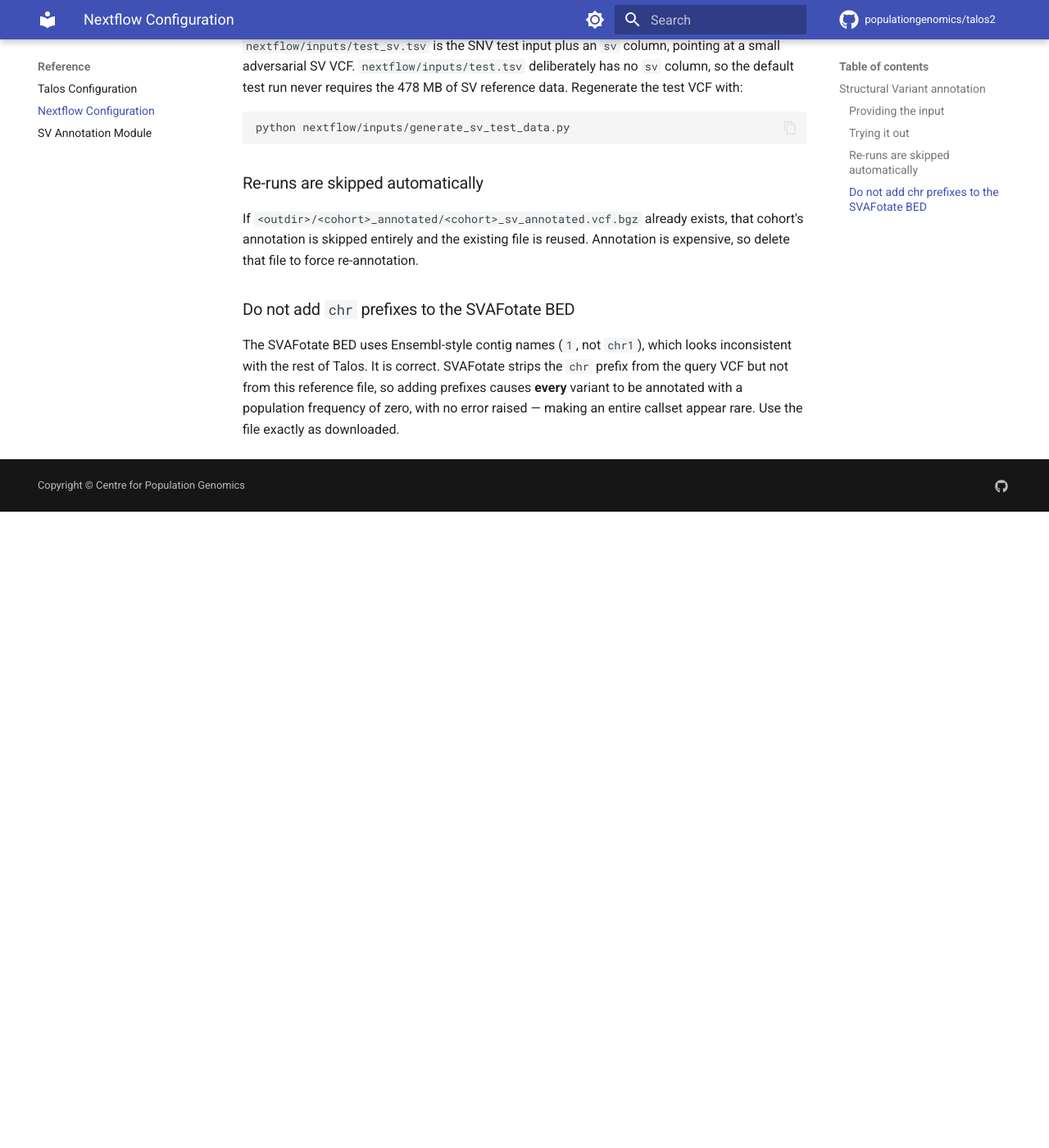
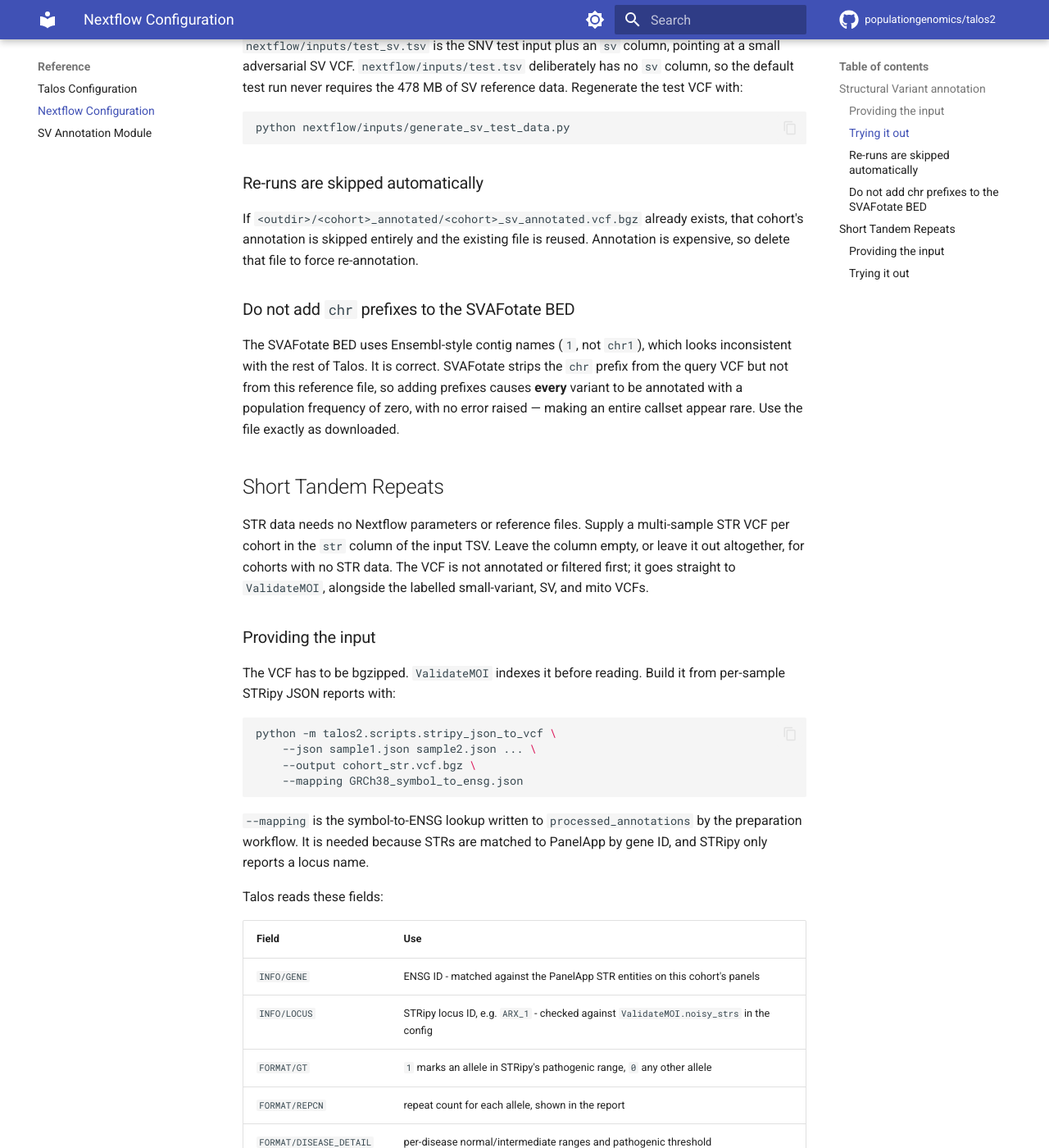
Before and after one commit to populationgenomics/talos2, an MkDocs documentation site: the page built from docs/NextflowConfiguration.md, in a window 1280 px wide and 1400 px high, scrolled down 2851 px. Shown: the whole window at 82% size. Built offline with MkDocs 1.6.1 and Material for MkDocs 9.7.7, drawn with Linux system fonts in a browser that asks for light colours; comment, search, counter and statistics services are not loaded; before the commit the page ends 3475 px from its top, so only the background shows below that; some of the changed text lies outside the part shown.

Commit message:
push STR documentation changes

````diff
--- a/docs/NextflowConfiguration.md
+++ b/docs/NextflowConfiguration.md
@@ -79,3 +79,47 @@ The SVAFotate BED uses Ensembl-style contig names (`1`, not `chr1`), which looks
 Talos. It is correct. SVAFotate strips the `chr` prefix from the query VCF but not from this reference file, so
 adding prefixes causes **every** variant to be annotated with a population frequency of zero, with no error
 raised — making an entire callset appear rare. Use the file exactly as downloaded.
+
+## Short Tandem Repeats
+
+STR data needs no Nextflow parameters or reference files. Supply a multi-sample STR VCF per cohort in the `str` column
+of the input TSV. Leave the column empty, or leave it out altogether, for cohorts with no STR data. The VCF is not
+annotated or filtered first; it goes straight to `ValidateMOI`, alongside the labelled small-variant, SV, and mito
+VCFs.
+
+### Providing the input
+
+The VCF has to be bgzipped. `ValidateMOI` indexes it before reading. Build it from per-sample STRipy JSON reports with:
+
+```bash
+python -m talos2.scripts.stripy_json_to_vcf \
+    --json sample1.json sample2.json ... \
+    --output cohort_str.vcf.bgz \
+    --mapping GRCh38_symbol_to_ensg.json
+```
+
+`--mapping` is the symbol-to-ENSG lookup written to `processed_annotations` by the preparation workflow. It is needed
+because STRs are matched to PanelApp by gene ID, and STRipy only reports a locus name.
+
+Talos reads these fields:
+
+| Field                    | Use                                                                                    |
+|--------------------------|----------------------------------------------------------------------------------------|
+| `INFO/GENE`              | ENSG ID - matched against the PanelApp STR entities on this cohort's panels            |
+| `INFO/LOCUS`             | STRipy locus ID, e.g. `ARX_1` - checked against `ValidateMOI.noisy_strs` in the config |
+| `FORMAT/GT`              | `1` marks an allele in STRipy's pathogenic range, `0` any other allele                 |
+| `FORMAT/REPCN`           | repeat count for each allele, shown in the report                                      |
+| `FORMAT/DISEASE_DETAILS` | per-disease normal/intermediate ranges and pathogenic threshold                        |
+
+The only STR calls that can be reported are those at PanelApp STR entities that pass the cohort's `confidence_level`
+on one of its panels. See `pheno_match_strs` in [Configuration.md](Configuration.md) to limit STRs to
+phenotype-matched panels.
+
+### Trying it out
+
+`nextflow/inputs/test_sv.tsv` includes a `str` column for the `premerged` cohort. It points to a small simulated STR
+VCF, whose cases and expected outcomes are listed in the docstring of the generator. Regenerate the VCF with:
+
+```bash
+uv run python nextflow/inputs/generate_str_test_data.py
+```
````
Also changed, not shown: README.md (+11 -7 lines), 5 other files.
